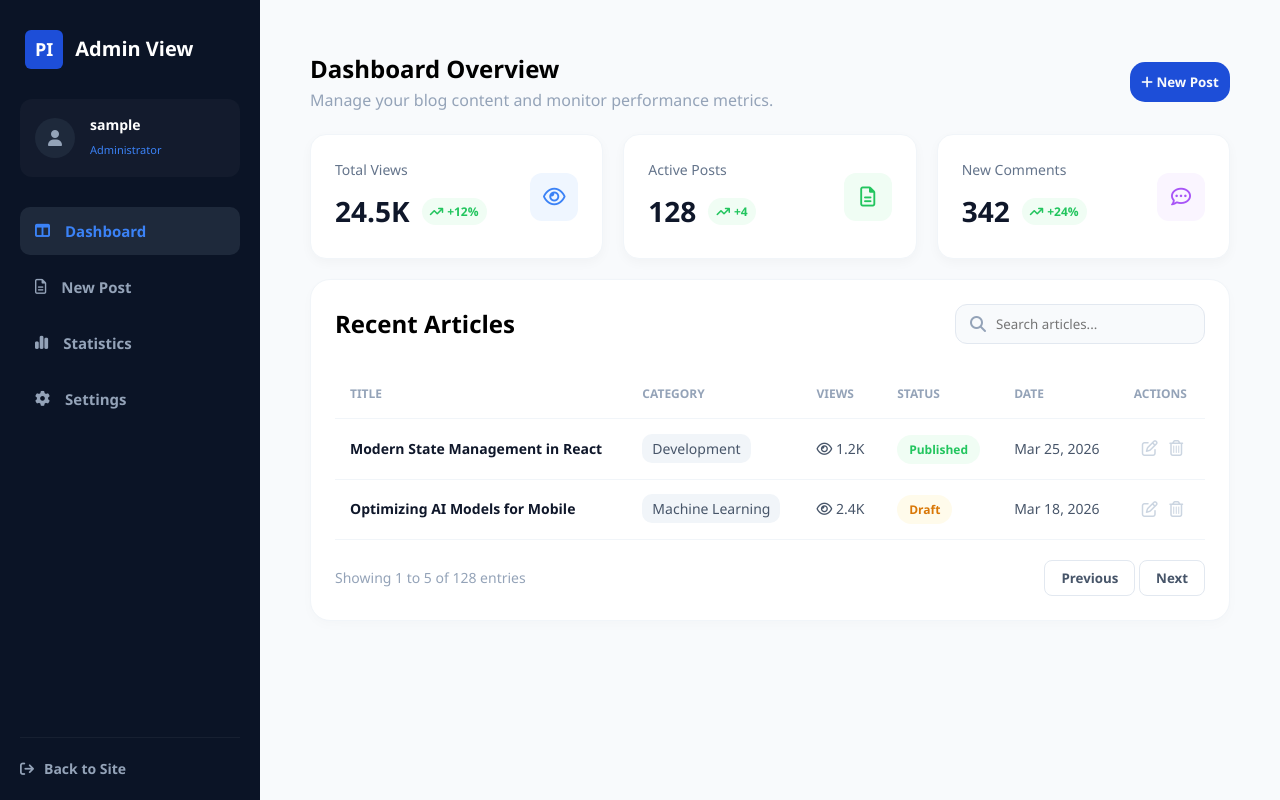
After one commit to MarwanBouhamid07/Project-final-blog, a PHP site: page /pages/admin/dashboard.php in a window 1280 px wide. The commit adds this page. Run offline with PHP 8.4, Linux system fonts and the light colour scheme; the visitor is signed in with stand-in values (Sample User, id 1); some libraries are stand-ins or nearby versions.

Commit message:
add page dashboard for admin or author

```diff
--- /dev/null
+++ b/assets/styles/dashboard.css
@@ -0,0 +1,296 @@
+:root {
+  /* =========================================
+     Primary Brand Colors (Royal Blue)
+  ========================================= */
+  --color-primary-50: #eff6ff;   /* Light blue backgrounds (hover states, tags) */
+  --color-primary-100: #dbeafe;  /* Blue icon backgrounds */
+  --color-primary-400: #60a5fa;  /* Light blue text accents */
+  --color-primary-600: #2563eb;  /* Main Brand Color (Buttons, Links, Active states) */
+  --color-primary-700: #1d4ed8;  /* Darker blue for button hover states */
+
+  /* =========================================
+     Neutral Colors (Slate)
+  ========================================= */
+  --color-bg-main: #f8fafc;      /* slate-50: Main app background */
+  --color-bg-surface: #ffffff;   /* white: Cards, Navbar, Sections */
+
+  --color-slate-100: #f1f5f9;    /* Light borders, subtle backgrounds */
+  --color-slate-200: #e2e8f0;    /* Standard borders, divider lines */
+  --color-slate-300: #cbd5e1;    /* Placeholder text */
+  --color-slate-400: #94a3b8;    /* Muted icons, empty states */
+  --color-slate-500: #64748b;    /* Secondary text, subheadings */
+  --color-slate-600: #475569;    /* Body text on light backgrounds */
+  --color-slate-700: #334155;    /* Emphasized body text */
+  --color-slate-800: #1e293b;    /* Admin sidebar borders/hover */
+  --color-slate-900: #0f172a;    /* Headings, Admin sidebar background */
+  --color-slate-950: #020617;    /* Admin sidebar header background */
+
+  /* =========================================
+     Accent Colors (Used in Stats & Explore)
+  ========================================= */
+  --color-accent-purple: #9333ea;  /* purple-600: UI/UX topics, Unique Visitors */
+  --color-accent-amber: #d97706;   /* amber-600: Performance topics, Avg Time */
+  --color-accent-emerald: #059669; /* emerald-600: Trending topics, Positive stats */
+  --color-accent-red: #ef4444;     /* red-500: Negative stats, Delete actions */
+}
+@import url('https://fonts.googleapis.com/css2?family=Inter:wght@400;700;800&display=swap');
+
+* {
+    margin: 0;
+    padding: 0;
+    box-sizing: border-box;
+    font-family: 'Segoe UI', Tahoma, Geneva, Verdana, sans-serif;
+    text-decoration: none;
+    list-style: none;
+}
+body {
+    line-height: 1.6;
+    overflow-x: hidden;
+    scroll-behavior: smooth;
+    min-height: 100vh;
+    background-color: var(--color-bg-main);
+}
+
+main{
+    margin-left: 260px;
+    padding: 50px;
+}
+header{
+    width: 100%;
+    display: flex;
+    justify-content: space-between;
+    align-items: center;
+}
+.add-post{
+    color: var(--color-bg-main);
+    background-color: var(--color-primary-700);
+    border-radius: 15px;
+    outline: none;
+    border: none;
+    height: 40px;
+    width: 100px;
+    cursor: pointer;
+    font-weight: 600;
+}
+header p{
+    color: var(--color-slate-400);
+
+}
+
+/* Container for all cards */
+.stats-container {
+    display: flex;
+    gap: 20px;
+    padding-top: 20px;
+    flex-wrap: wrap; /* Allows cards to wrap on smaller screens */
+}
+.stat-card:hover{
+    border: 1px solid var(--color-primary-400);
+    transform: scale(1.04);
+}
+
+/* Individual Card Styling */
+.stat-card {
+    background: #ffffff;
+    padding: 24px;
+    border-radius: 16px;
+    display: flex;
+    justify-content: space-between;
+    align-items: center;
+    min-width: 280px;
+    transition: 0.3s;
+    flex: 1;
+    box-shadow: 0 4px 12px rgba(0, 0, 0, 0.03);
+    border: 1px solid #f1f5f9;
+}
+
+/* Text Section */
+.stat-label {
+    color: #64748b;
+    font-size: 14px;
+    font-weight: 500;
+    margin-bottom: 8px;
+    display: block;
+}
+
+.stat-value-row {
+    display: flex;
+    align-items: center;
+    gap: 12px;
+}
+
+.stat-number {
+    font-size: 28px;
+    font-weight: 700;
+    color: #0f172a;
+}
+
+/* Trend Badge (Green) */
+.stat-trend {
+    font-size: 12px;
+    font-weight: 600;
+    padding: 4px 8px;
+    border-radius: 20px;
+    display: flex;
+    align-items: center;
+    gap: 4px;
+}
+
+.trend-up {
+    background-color: #f0fdf4;
+    color: #22c55e;
+}
+
+/* Icon Styling */
+.stat-icon {
+    width: 48px;
+    height: 48px;
+    border-radius: 12px;
+    display: flex;
+    align-items: center;
+    justify-content: center;
+    font-size: 20px;
+}
+
+/* Specific Icon Colors */
+.icon-blue {
+    background-color: #eff6ff;
+    color: #3b82f6;
+}
+
+.icon-green {
+    background-color: #f0fdf4;
+    color: #22c55e;
+}
+
+.icon-purple {
+    background-color: #faf5ff;
+    color: #a855f7;
+}
+
+/* Container styling */
+.table-card {
+    background: white;
+    border-radius: 20px;
+    padding: 24px;
+    box-shadow: 0 4px 12px rgba(0,0,0,0.02);
+    border: 1px solid #f1f5f9;
+}
+
+/* Header Section (Title + Search) */
+.table-header {
+    display: flex;
+    justify-content: space-between;
+    align-items: center;
+    margin-bottom: 25px;
+}
+
+.search-box {
+    position: relative;
+}
+
+.search-box input {
+    padding: 10px 15px 10px 40px;
+    border: 1px solid #e2e8f0;
+    border-radius: 12px;
+    background: #f8fafc;
+    width: 250px;
+    outline: none;
+}
+
+.search-box i {
+    position: absolute;
+    left: 15px;
+    top: 50%;
+    transform: translateY(-50%);
+    color: #94a3b8;
+}
+
+/* Table Design */
+table {
+    width: 100%;
+    border-collapse: collapse;
+}
+
+th {
+    text-align: left;
+    font-size: 12px;
+    color: #94a3b8;
+    padding: 15px;
+    border-bottom: 1px solid #f1f5f9;
+}
+
+td {
+    padding: 18px 15px;
+    font-size: 14px;
+    color: #475569;
+    border-bottom: 1px solid #f1f5f9;
+}
+
+.article-title {
+    color: #1d4ed8; /* Blue color for links */
+    font-weight: 600;
+}
+
+/* Status Badges */
+.status-badge {
+    padding: 6px 12px;
+    border-radius: 20px;
+    font-size: 12px;
+    font-weight: 600;
+}
+
+.status-published { background: #f0fdf4; color: #22c55e; }
+.status-draft { background: #fffbeb; color: #d97706; }
+.status-archived { background: #f1f5f9; color: #64748b; }
+
+/* Action Buttons */
+.actions button {
+    background: none;
+    border: none;
+    cursor: pointer;
+    color: #cbd5e1;
+    font-size: 16px;
+    transition: 0.3s;
+    margin-left: 8px;
+}
+
+.btn-edit:hover { color: #3b82f6; }
+.btn-delete:hover { color: #ef4444; }
+
+/* Footer Styling */
+.table-footer {
+    display: flex;
+    justify-content: space-between;
+    align-items: center;
+    margin-top: 20px;
+    color: #94a3b8;
+    font-size: 14px;
+}
+
+.btn-nav {
+    padding: 8px 16px;
+    border: 1px solid #e2e8f0;
+    background: white;
+    border-radius: 8px;
+    cursor: pointer;
+    font-weight: 600;
+    color: #475569;
+}
+.btn-nav:hover{
+    color: var(--color-primary-700);
+}
+tbody tr:hover .article-title{
+    color: var(--color-primary-700);
+}
+tbody tr:hover{
+    background-color: var(--color-slate-100);
+}
+.article-title{
+    color:var(--color-slate-900);
+}
+.cat-badge{
+    padding: 5px 10px;
+    border-radius: 10px;
+    background-color: var(--color-slate-100);
+}
--- /dev/null
+++ b/assets/styles/sidebare.css
@@ -0,0 +1,124 @@
+/* Sidebar Main Styles */
+.sidebar {
+    width: 260px;
+    height: 100vh;
+    background-color: #0b1426; /* Dark navy color from image */
+    color: #ffffff;
+    display: flex;
+    flex-direction: column;
+    padding: 20px;
+    position: fixed;
+    left: 0;
+    font-weight: 600;
+    top: 0;
+}
+
+/* Brand Section */
+.sidebar-brand {
+    display: flex;
+    align-items: center;
+    gap: 12px;
+    padding: 10px 5px 30px 5px;
+}
+
+.logo-box {
+    background-color: #1d4ed8;
+    color: white;
+    padding: 5px 10px;
+    border-radius: 6px;
+    font-weight: bold;
+    font-size: 18px;
+}
+
+.brand-name {
+    font-size: 20px;
+    font-weight: 700;
+}
+
+/* User Profile Section */
+.sidebar-user {
+    display: flex;
+    align-items: center;
+    gap: 15px;
+    background-color: rgba(255, 255, 255, 0.03);
+    padding: 15px;
+    border-radius: 12px;
+    margin-bottom: 30px;
+}
+
+.user-avatar {
+    width: 40px;
+    height: 40px;
+    background-color: #1e293b;
+    border-radius: 50%;
+    display: flex;
+    align-items: center;
+    justify-content: center;
+    color: #94a3b8;
+}
+
+.user-name {
+    display: block;
+    font-size: 14px;
+    font-weight: 600;
+}
+
+.user-role {
+    font-size: 11px;
+    color: #3b82f6; /* Blue role text */
+    font-weight: 500;
+}
+
+/* Navigation Links */
+.sidebar-menu ul {
+    list-style: none;
+    padding: 0;
+}
+
+.sidebar-menu li {
+    margin-bottom: 8px;
+}
+
+.sidebar-menu a {
+    text-decoration: none;
+    color: #94a3b8; /* Faded text color */
+    display: flex;
+    align-items: center;
+    gap: 15px;
+    padding: 12px 15px;
+    border-radius: 10px;
+    transition: all 0.3s ease;
+    font-size: 15px;
+}
+
+/* Active State Styles */
+.sidebar-menu li.active a {
+    background-color: #1e293b; /* Darker blue highlight */
+    color: #3b82f6; /* Bright blue text */
+}
+
+.sidebar-menu a:hover:not(.active) {
+    background-color: rgba(255, 255, 255, 0.05);
+    color: #ffffff;
+}
+
+/* Footer Section */
+.sidebar-footer {
+    margin-top: auto; /* Push to bottom */
+    padding-top: 20px;
+    border-top: 1px solid rgba(255, 255, 255, 0.05);
+}
+
+.sidebar-footer a {
+    color: #94a3b8;
+    text-decoration: none;
+    display: flex;
+    align-items: center;
+    gap: 10px;
+    font-size: 14px;
+    transition: 0.3s;
+}
+
+.sidebar-footer a:hover {
+    color: #ffffff;
+}
--- /dev/null
+++ b/includes/sidebareAdmin.php
@@ -0,0 +1,58 @@
+<aside class="sidebar">
+    <div class="sidebar-brand">
+        <div class="logo-box">PI</div>
+        <span class="brand-name">Admin View</span>
+    </div>
+
+    <div class="sidebar-user">
+        <div class="user-avatar">
+            <i class="fa-solid fa-user"></i>
+        </div>
+        <div class="user-details">
+            <span class="user-name"><?php echo $_SESSION['user'];?></span>
+             <?php if($_SESSION['role'] == 'admin'):?>
+            <span class="user-role">Administrator</span>
+            <?php elseif($_SESSION['role'] == 'author'):?>
+                <span class="user-role">Author</span>
+            <?php else: ?>
+                <?php header("location:../home.php"); ?>
+                <?php endif; ?>
+        </div>
+    </div>
+
+    <nav class="sidebar-menu">
+        <ul>
+            <li class="active">
+                <a href="dashboard.php">
+                    <i class="fa-solid fa-table-columns"></i>
+                    <span>Dashboard</span>
+                </a>
+            </li>
+            <li>
+                <a href="new-post.php">
+                    <i class="fa-regular fa-file-lines"></i>
+                    <span>New Post</span>
+                </a>
+            </li>
+            <li>
+                <a href="statistics.php">
+                    <i class="fa-solid fa-chart-simple"></i>
+                    <span>Statistics</span>
+                </a>
+            </li>
+            <li>
+                <a href="settings.php">
+                    <i class="fa-solid fa-gear"></i>
+                    <span>Settings</span>
+                </a>
+            </li>
+        </ul>
+    </nav>
+
+    <div class="sidebar-footer">
+        <a href="../home.php">
+            <i class="fa-solid fa-arrow-right-from-bracket"></i>
+            <span>Back to Site</span>
+        </a>
+    </div>
+</aside>
--- /dev/null
+++ b/pages/admin/dashboard.php
@@ -0,0 +1,132 @@
+<?php
+// require_once "../../includes/function-articles.php";
+// check_login();
+session_start(); ?>
+
+<!DOCTYPE html>
+<html lang="en">
+<head>
+    <meta charset="UTF-8">
+    <meta name="viewport" content="width=device-width, initial-scale=1.0">
+    <title>Document</title>
+    <link rel="stylesheet" href="../../assets/styles/sidebare.css">
+    <link rel="stylesheet" href="../../assets/styles/dashboard.css">
+    <script src="https://kit.fontawesome.com/8f8b4a4f39.js" crossorigin="anonymous"></script>
+</head>
+<body>
+    <?php include "../../includes/sidebareAdmin.php"?>
+
+    <main>
+        <header>
+            <div class="group">
+                <h2>Dashboard Overview</h3>
+                <p>Manage your blog content and monitor performance metrics.</p>
+            </div>
+            <button class="add-post"><i class="fa-solid fa-plus"></i> New Post</button>
+        </header>
+        <div class="stats-container">
+    <div class="stat-card">
+        <div class="stat-info">
+            <span class="stat-label">Total Views</span>
+            <div class="stat-value-row">
+                <span class="stat-number">24.5K</span>
+                <span class="stat-trend trend-up">
+                    <i class="fa-solid fa-arrow-trend-up"></i> +12%
+                </span>
+            </div>
+        </div>
+        <div class="stat-icon icon-blue">
+            <i class="fa-regular fa-eye"></i>
+        </div>
+    </div>
+
+    <div class="stat-card">
+        <div class="stat-info">
+            <span class="stat-label">Active Posts</span>
+            <div class="stat-value-row">
+                <span class="stat-number">128</span>
+                <span class="stat-trend trend-up">
+                    <i class="fa-solid fa-arrow-trend-up"></i> +4
+                </span>
+            </div>
+        </div>
+        <div class="stat-icon icon-green">
+            <i class="fa-regular fa-file-lines"></i>
+        </div>
+    </div>
+
+    <div class="stat-card">
+        <div class="stat-info">
+            <span class="stat-label">New Comments</span>
+            <div class="stat-value-row">
+                <span class="stat-number">342</span>
+                <span class="stat-trend trend-up">
+                    <i class="fa-solid fa-arrow-trend-up"></i> +24%
+                </span>
+            </div>
+        </div>
+        <div class="stat-icon icon-purple">
+            <i class="fa-regular fa-comment-dots"></i>
+        </div>
+    </div>
+</div>
+<section class="table-card" style="margin-top:20px;">
+    <div class="table-header">
+        <h2>Recent Articles</h2>
+        <div class="search-box">
+            <input type="text" placeholder="Search articles...">
+            <i class="fa-solid fa-magnifying-glass"></i>
+        </div>
+    </div>
+
+    <div class="table-responsive">
+        <table>
+            <thead>
+                <tr>
+                    <th>TITLE</th>
+                    <th>CATEGORY</th>
+                    <th>VIEWS</th>
+                    <th>STATUS</th>
+                    <th>DATE</th>
+                    <th>ACTIONS</th>
+                </tr>
+            </thead>
+            <tbody>
+                <tr>
+                    <td class="article-title">Modern State Management in React</td>
+                    <td><span class="cat-badge">Development</span></td>
+                    <td class="views-cell"><i class="fa-regular fa-eye"></i> 1.2K</td>
+                    <td><span class="status-badge status-published">Published</span></td>
+                    <td>Mar 25, 2026</td>
+                    <td class="actions">
+                        <button class="btn-edit"><i class="fa-regular fa-pen-to-square"></i></button>
+                        <button class="btn-delete"><i class="fa-regular fa-trash-can"></i></button>
+                    </td>
+                </tr>
+
+                <tr>
+                    <td class="article-title">Optimizing AI Models for Mobile</td>
+                    <td><span class="cat-badge">Machine Learning</span></td>
+                    <td class="views-cell"><i class="fa-regular fa-eye"></i> 2.4K</td>
+                    <td><span class="status-badge status-draft">Draft</span></td>
+                    <td>Mar 18, 2026</td>
+                    <td class="actions">
+                        <button class="btn-edit"><i class="fa-regular fa-pen-to-square"></i></button>
+                        <button class="btn-delete"><i class="fa-regular fa-trash-can"></i></button>
+                    </td>
+                </tr>
+            </tbody>
+        </table>
+    </div>
+
+    <div class="table-footer">
+        <p>Showing 1 to 5 of 128 entries</p>
+        <div class="footer-btns">
+            <button class="btn-nav">Previous</button>
+            <button class="btn-nav">Next</button>
+        </div>
+    </div>
+</section>
+    </main>
+</body>
+</html>
--- a/pages/login.php
+++ b/pages/login.php
@@ -2,7 +2,9 @@
 require_once "../config/database.php";
 require_once "../includes/function-articles.php";
 // check_login();
-session_start();
+if(session_status() === PHP_SESSION_NONE){
+    session_start();
+}
 ?>
 <!DOCTYPE html>
 <html lang="en">
--- a/pages/signin.php
+++ b/pages/signin.php
@@ -1,6 +1,8 @@
 <?php
 require_once "../config/database.php";
-session_start();
+if(session_status() === PHP_SESSION_NONE){
+    session_start();
+}
 ?>
 <!DOCTYPE html>
 <html lang="en">
```
Also changed, not shown: assets/scripts/script.js (+7 -1 lines), includes/function-articles.php (+12 -6 lines), includes/header.php (+4 -4 lines), pages/home.php (+5 -3 lines).
